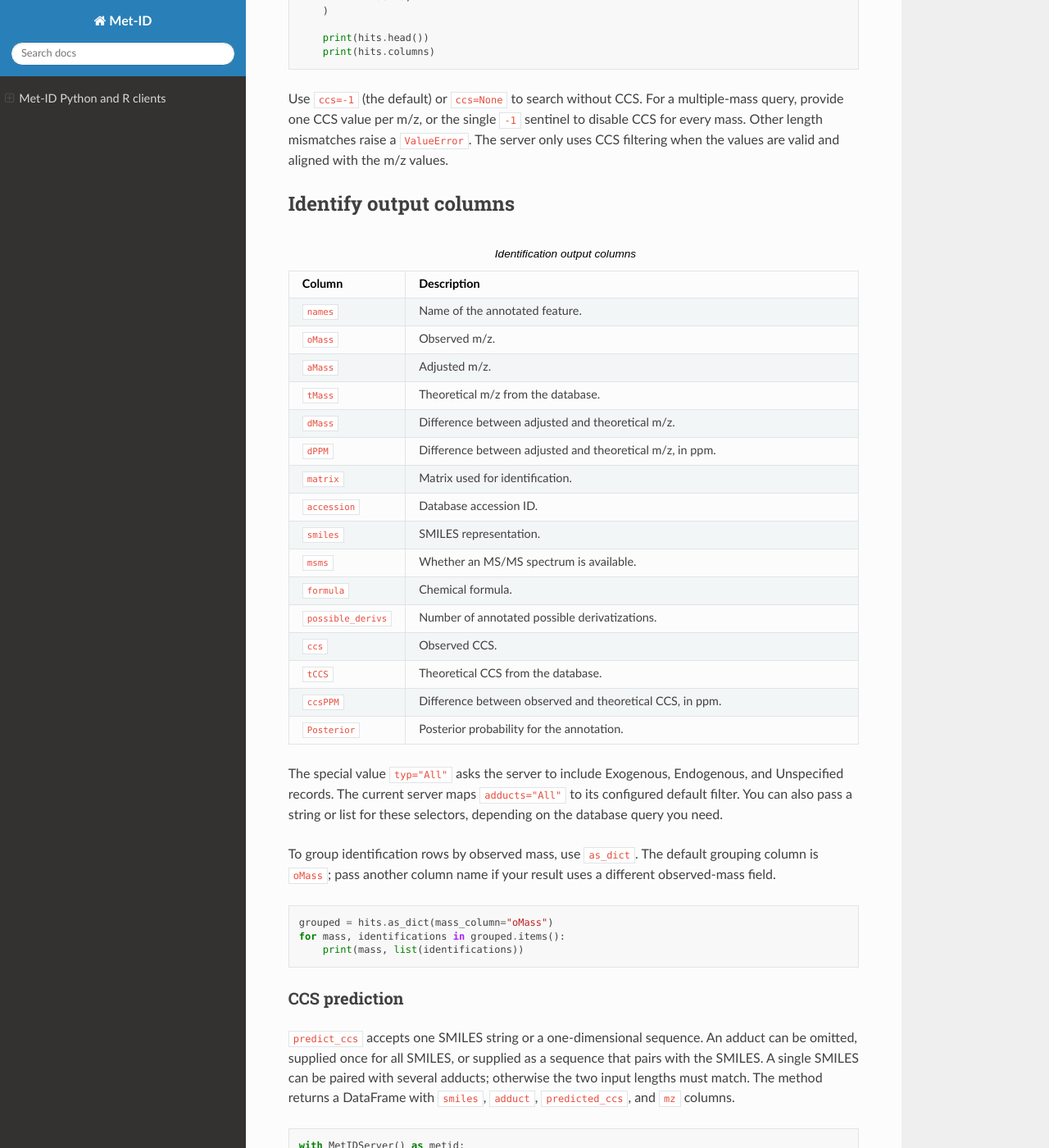
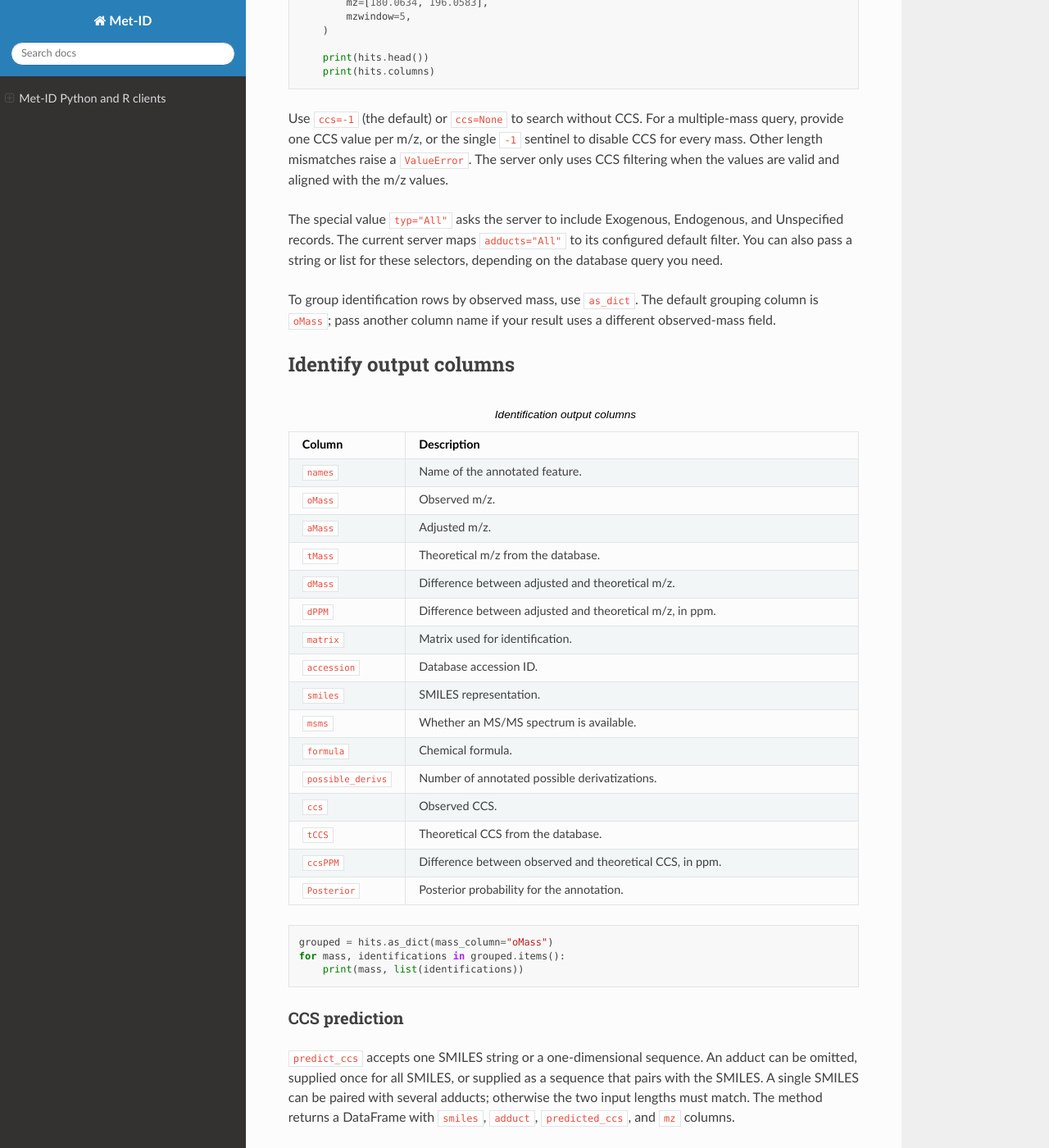
Before and after one commit to pbjarterot/Met-ID, a Sphinx documentation site: the page built from docs/index.rst, in a window 1280 px wide and 1400 px high, scrolled down 1694 px. Shown: the whole window at 82% size. Built offline with Sphinx 7.4.7 and the Read the Docs theme 3.1.0, drawn with Linux system fonts in a browser that asks for light colours; part of the change alters nothing that is shown; some of the changed text lies outside the part shown.

```diff
--- a/docs/index.rst
+++ b/docs/index.rst
@@ -17,7 +17,7 @@ sidecar installed on the same computer where your Python or R session runs.
 The clients start the local server process and wait until it is ready. The
 server only needs to be reachable from the local machine.
 
-Download the Python client wheel from the `Met-ID GitHub releases page
+Download the Python client (v>= 2.0.0) wheel from the `Met-ID GitHub releases page
 <https://github.com/pbjarterot/Met-ID/releases>`_ and install it with pip:
 
 .. code-block:: console
@@ -96,9 +96,20 @@ sentinel to disable CCS for every mass. Other length mismatches raise a
 ``ValueError``. The server only uses CCS filtering when the values are valid
 and aligned with the m/z values.
 
+
+
+The special value ``typ="All"`` asks the server to include Exogenous,
+Endogenous, and Unspecified records. The current server maps ``adducts="All"``
+to its configured default filter. You can also pass a string or list for these
+selectors, depending on the database query you need.
+
+To group identification rows by observed mass, use ``as_dict``. The default
+grouping column is ``oMass``; pass another column name if your result uses a
+different observed-mass field.
+
+
 Identify output columns
 ------------------------
-
 .. list-table:: Identification output columns
    :header-rows: 1
    :widths: 20 80
@@ -137,62 +148,6 @@ Identify output columns
      - Difference between observed and theoretical CCS, in ppm.
    * - ``Posterior``
      - Posterior probability for the annotation.
-
-
-+------------------------+------------+
-| Column | Description   |
-+========================+============+
-| name  | Name of the annotated feature |
-+------------------------+------------+
-| oMass           | Observed m/z      |
-+------------------------+------------+
-| aMass           | Adjusted m/z  |
-+------------------------+------------+
-| tMass           | Theoretical m/z (Database m/z) |
-+------------------------+------------+
-| dMass           | delta m/z (aMass-tMass)  |
-+------------------------+------------+
-| dPPM           | Difference between adjusted m/z and theoretical m/z in parts-per-million        |
-+------------------------+------------+
-| matrix             | The matrix used in identification        |
-+------------------------+------------+
-| Accession       | HMDB/Lipidmaps accession ID        |
-+------------------------+------------+
-| SMILES            | The identified metabolite SMILES        |
-+------------------------+------------+
-| MSMS           | Are MSMS spectra available in Met-ID?        |
-+------------------------+------------+
-| Formula            | The chemical formula of the identified metabolite        |
-+------------------------+------------+
-| Possible derivs            | How many of the possible derivatizations have been annotated        |
-+------------------------+------------+
-| ccs            | Observed CCS        |
-+------------------------+------------+
-| tCCS           | Theoretical CCS (Database CCS)        |
-+------------------------+------------+
-|ccsPPM         | Difference between Observed CCS and Theoretical CCS in parts-per-million        |
-+------------------------+------------+
-| Posterior            | The posterior probability of this annotation being the correct annotation        |
-+------------------------+------------+
-| Error factor            |         |
-+------------------------+------------+
-| exist_pep            | The posterior error probability that the correct annotation exists in the database        |
-+------------------------+------------+
-| exist_q          | The q-value that the correct annotation exists in the database      |
-+------------------------+------------+
-| null_pep          | The posterior error probability of the null hypothesis     |
-+------------------------+------------+
-| h0_q          | The q-value of the null hypothesis     |
-+------------------------+------------+
-
-The special value ``typ="All"`` asks the server to include Exogenous,
-Endogenous, and Unspecified records. The current server maps ``adducts="All"``
-to its configured default filter. You can also pass a string or list for these
-selectors, depending on the database query you need.
-
-To group identification rows by observed mass, use ``as_dict``. The default
-grouping column is ``oMass``; pass another column name if your result uses a
-different observed-mass field.
 
 .. code-block:: python
 
```
